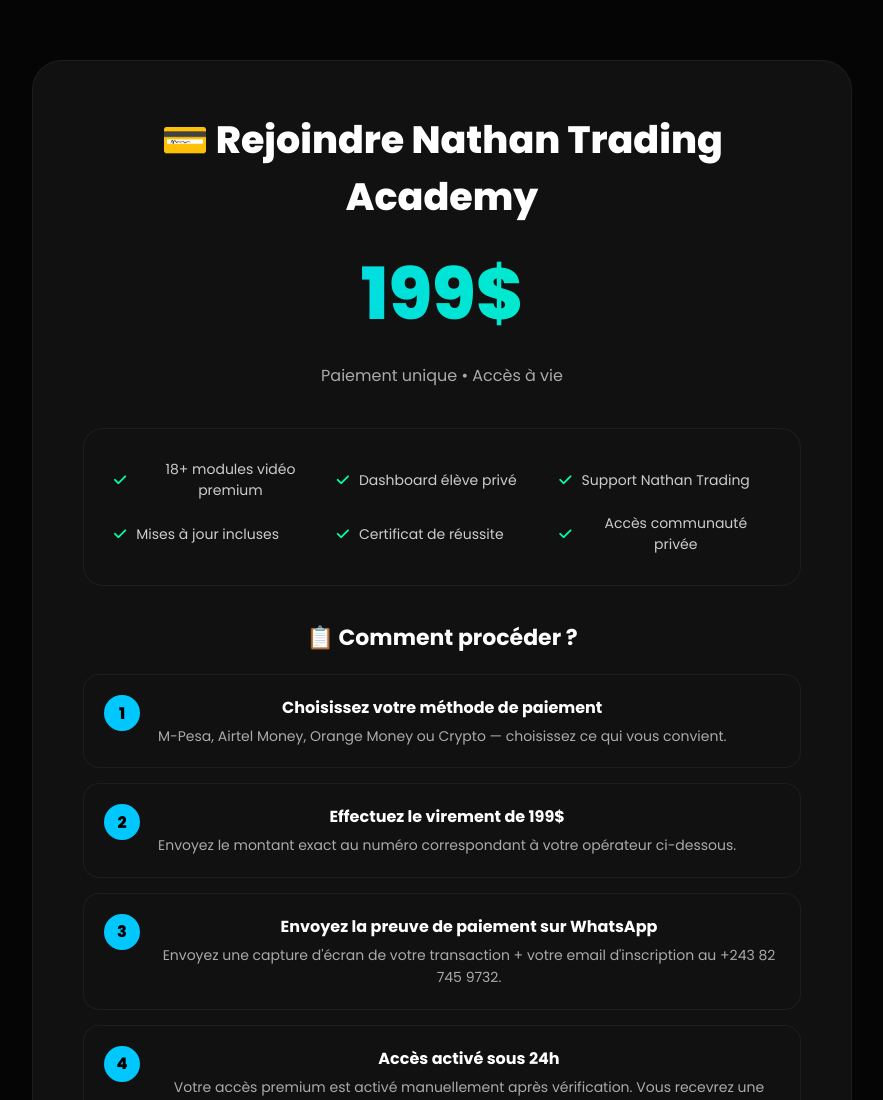
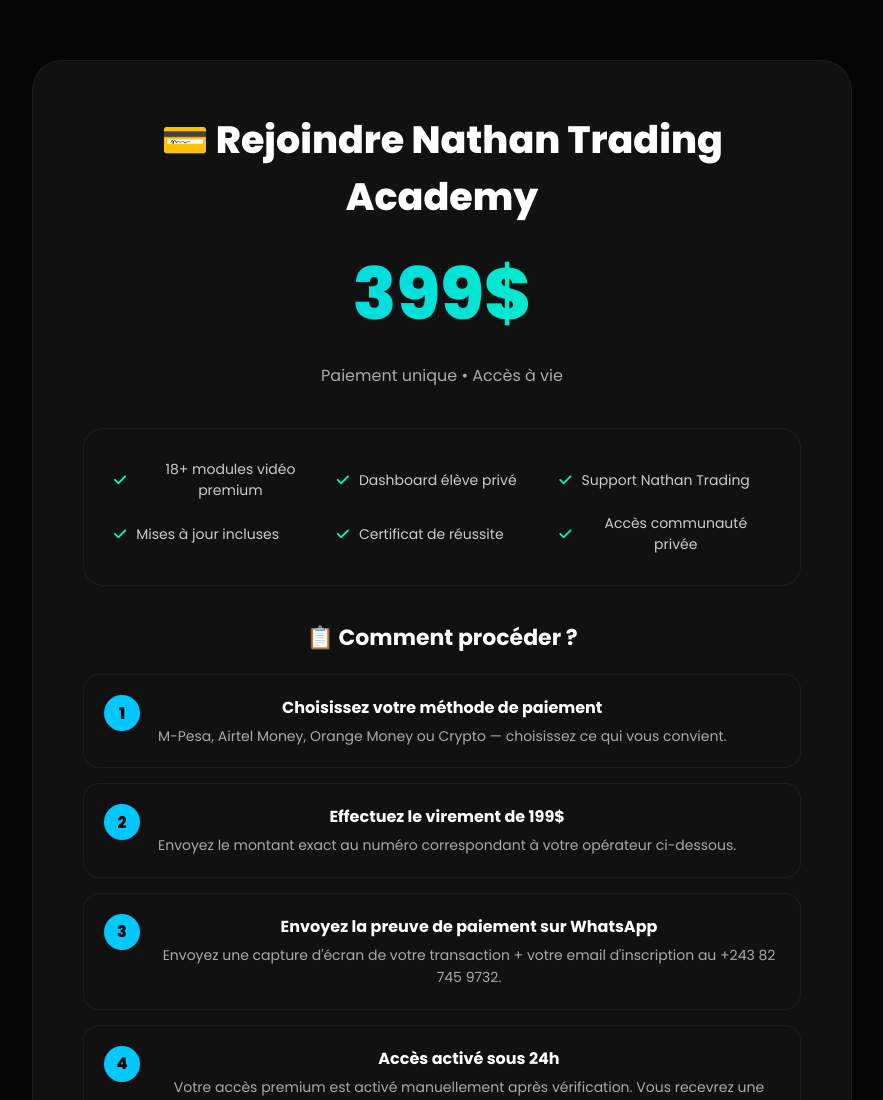
Before and after one commit to NathanBadu14/nathan-trading, a plain HTML site: page payment.html in a window 1280 px wide. Shown: the top 1100 px of the page, without its empty margins (198-1081 px from the left). Drawn offline with Linux system fonts and the light colour scheme.

Commit message:
Mise à jour de la page payment.html

```diff
--- a/payment.html
+++ b/payment.html
@@ -294,7 +294,7 @@
     <!-- HEADER -->
     <div class="payment-header">
         <h1>💳 Rejoindre Nathan Trading Academy</h1>
-        <div class="payment-price">199$</div>
+        <div class="payment-price">399$</div>
         <p style="color:#aaa;font-size:16px;">Paiement unique • Accès à vie</p>
     </div>
 
```
